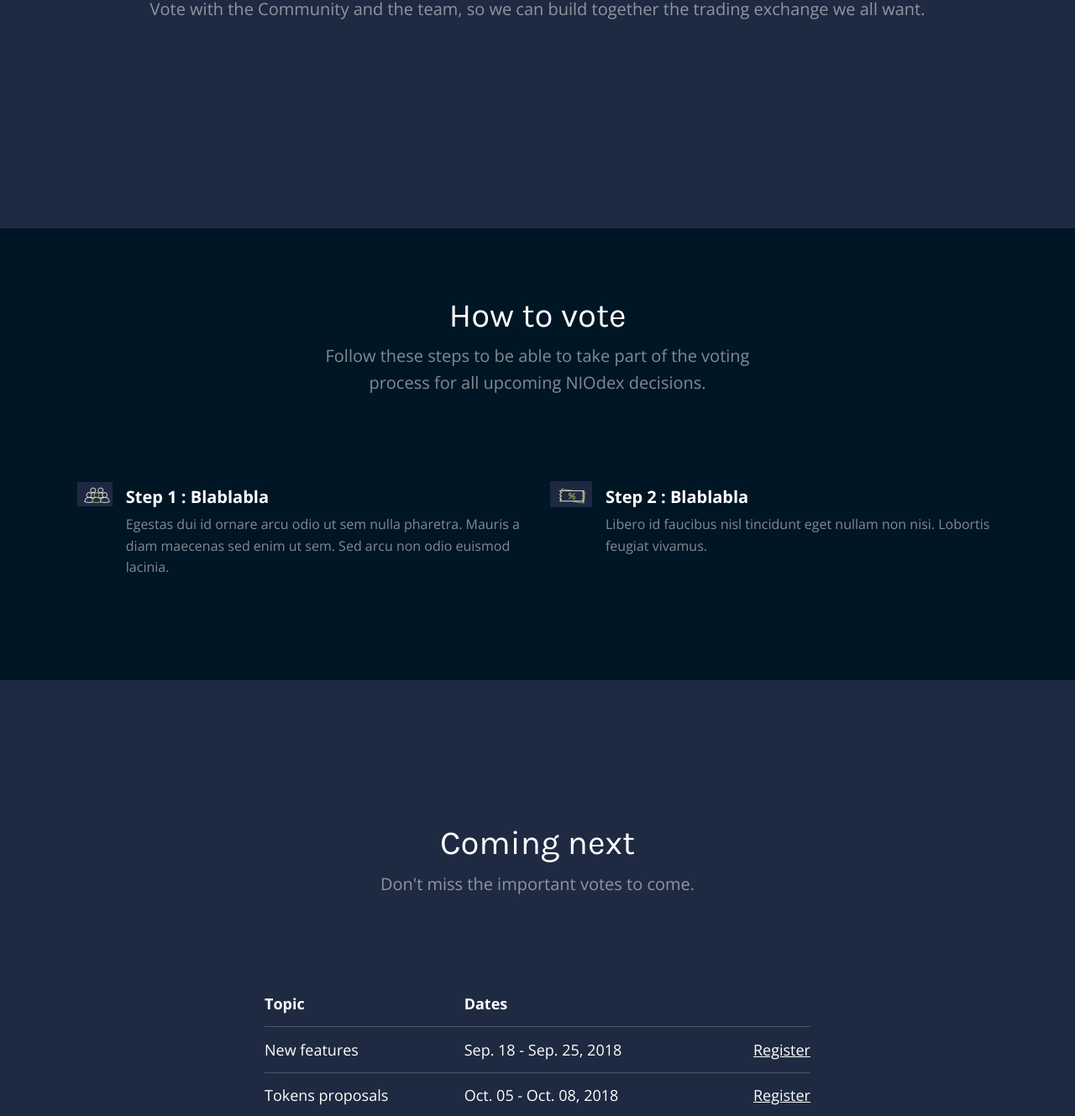
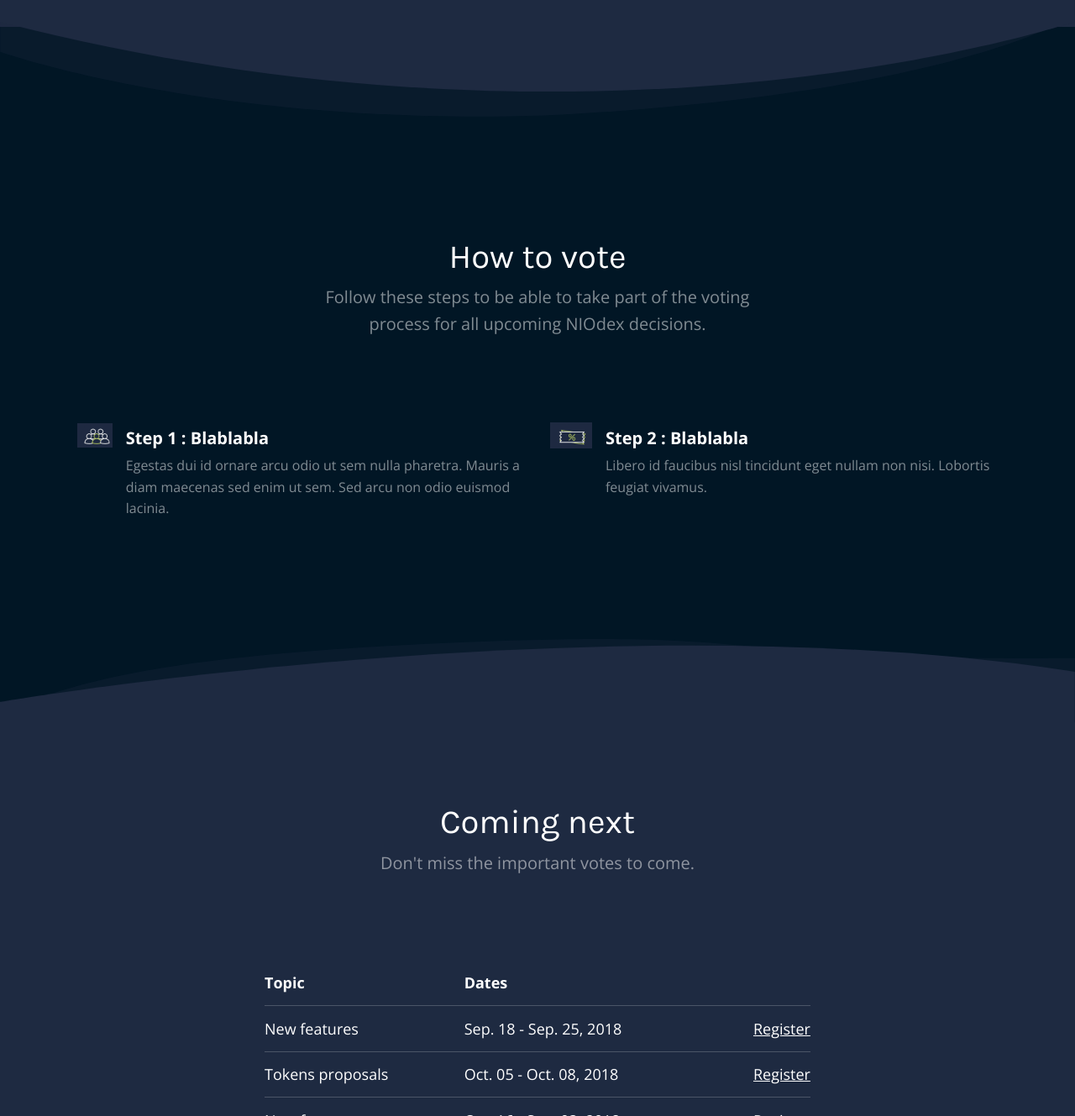
Before and after one commit to Nessjk/niodex, a website: page public/vote.html in a window 1280 px wide. Shown: the part 506-1835 px from the top of the page at 84% size. Drawn offline with nearby package versions, Linux system fonts and the light colour scheme.

Commit message:
Add @votesPage svgs

```diff
--- a/public/vote.html
+++ b/public/vote.html
@@ -18,7 +18,7 @@
     <!-- Vote Hero -->
     <section class="vote">
 
-        <div class="container w-50vh">
+        <div class="container">
             <!-- Navbar -->
             <nav>
                 <div class="navigation d-flex justify-content-between align-content-center">
@@ -51,6 +51,12 @@
 
 
         </div>
+
+        <!-- Svg -->
+        <div class="vote__svg">
+            <img class="bg-vote--small" src="./img/svg/bg-hero--small.svg" alt="">
+        </div>
+
     </section>
 
     <!-- How To -->
@@ -109,6 +115,10 @@
 
     <!-- Coming next -->
     <section class="coming">
+
+         <!-- Top Liquid SVG -->
+         <img class="bg-coming--top" src="./img/svg/bg-liquid--top.svg" alt="">
+
         <div class="container">
 
             <!-- How to Content -->
@@ -159,11 +169,16 @@
             </div>
 
         </div>
+
+        <!-- Bottom SVG -->
+        <img class="bg-coming--bottom" src="./img/svg/bg-liquid--bottom.svg" alt="">
+
     </section>
 
 
     <!-- Past Votes -->
     <section class="pastVotes">
+
         <div class="container">
 
             <!-- Past Votes Content -->
@@ -215,6 +230,10 @@
 
     <!-- Trade Now -->
     <section class="now">
+
+        <!-- Top SVG -->
+        <img class="bg-footer" src="./img/svg/bg-footer.svg" alt="">
+
         <div class="container">
             <div class="row">
 
--- a/scss/partials/sections/_vote.scss
+++ b/scss/partials/sections/_vote.scss
@@ -1,6 +1,7 @@
 .vote {
     background: $blue--darker;
     padding-bottom: 100px;
+    position: relative;
 
     &__circle {
         border-radius: 50%;
@@ -11,11 +12,23 @@
     }
 
     &__content {
-        min-height: 60vh;
+        min-height: 30vh;
         display: flex;
         justify-content: center;
         flex-direction: column;
     }
+
+    &__svg {
+        position: absolute;
+        bottom: -50px;
+        width: 100%;
+        z-index: 999 !important;
+        height: 100px;
+    }
+}
+
+.bg-vote--small {
+    width: 100%;
 }
 
 .howTo,
@@ -61,6 +74,8 @@
 
 .howTo {
     background: $blue--darkest;
+    padding-top: 250px;
+    padding-bottom: 120px;
 
     &__title {
         margin: auto;
@@ -115,11 +130,29 @@
 }
 
 .coming {
-    padding-bottom: 100px;
+    padding-top: 5px;
+    padding-bottom: 50px;
+    position: relative;
+}
+
+.bg-coming--top {
+    position: absolute;
+    top: -99px;
+    width: 100%;
+    z-index: 999 !important;
+    height: 100px;
+}
+
+.bg-coming--bottom {
+    position: absolute;
+    bottom: -99px;
+    width: 100%;
+    z-index: 999 !important;
+    height: 100px;
 }
 
 .pastVotes {
     background: $blue--darkest;
     padding-bottom: 100px;
-    padding-top: 10px; // weird bug
+    padding-top: 80px;
 }
```
Also changed, not shown: public/list.html (+10 -0 lines), public/css/styles.css.
